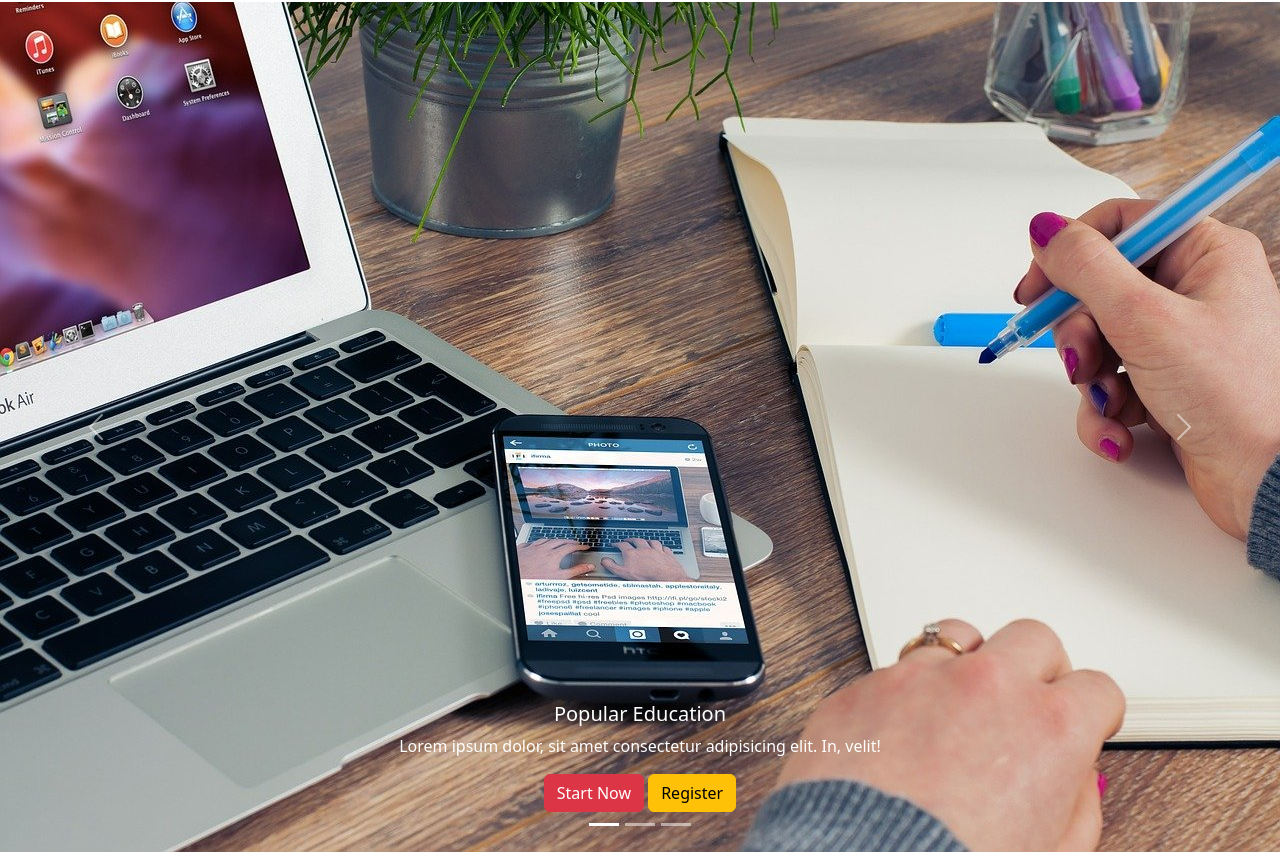
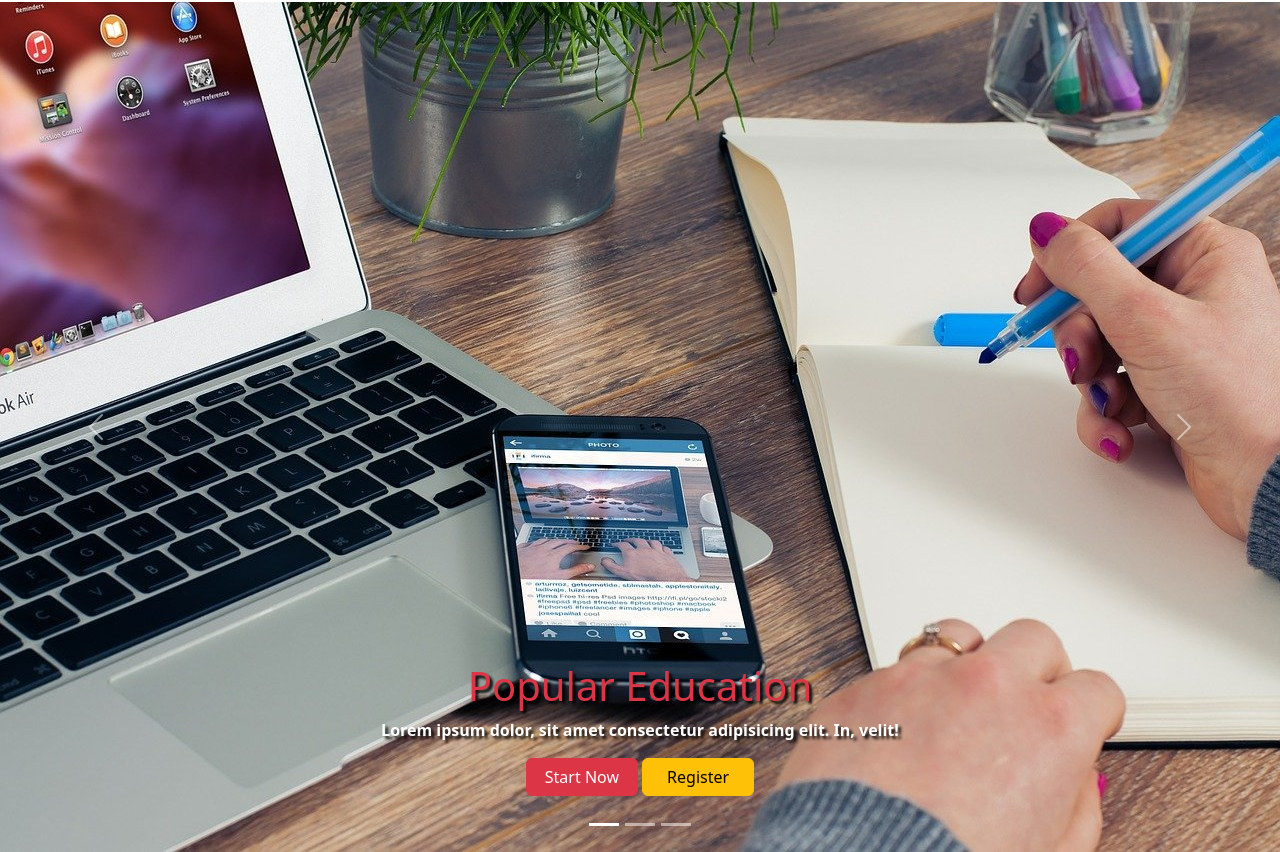
Before and after one commit to Mehmetaliatun/bootstrap-project, a plain HTML site: page index.html in a window 1280 px wide. Shown: the part 86-938 px from the top of the page. Drawn offline with nearby package versions, Linux system fonts and the light colour scheme.

Commit message:
carousel css

```diff
--- a/css/app.css
+++ b/css/app.css
@@ -15,7 +15,21 @@
   color: var(--red);
 }
 /*! ------------- 2- CAROUSEL --------------- */
-
+.carousel-item h5 {
+  color: var(--red);
+  font-size: 2.5rem;
+  text-shadow: 3px 3px 3px black;
+}
+.carousel-item p {
+  text-shadow: 3px 3px 3px black;
+  font-weight: 600;
+}
+.carousel-item .btn {
+  width: 7rem;
+  margin-bottom: 1rem;
+}
+.carousel-indicators button {
+}
 /*! ------------ 3- ABOUT SECTION ----------- */
 
 /*! ------------- 4- INSTRUCTORS -------------*/
```
